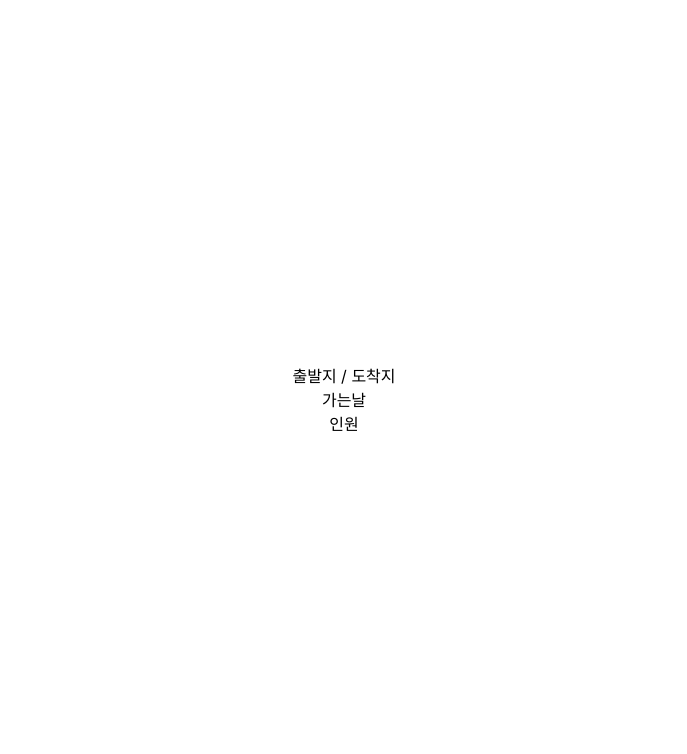
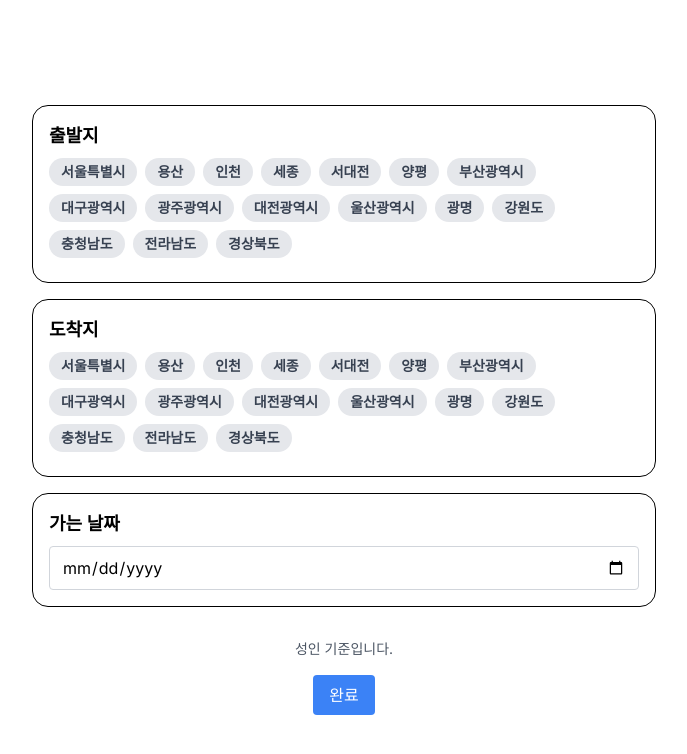
Before and after one commit to B09-Galaxy/teamProject, a Next.js app: page /search in a window 1280 px wide. Shown: the top 754 px of the page, without its empty margins (296-983 px from the left). Built offline with nearby package versions, Linux system fonts and the light colour scheme.

Commit message:
style: add search-page style

```diff
--- a/src/app/search/page.tsx
+++ b/src/app/search/page.tsx
@@ -1,9 +1,41 @@
+'use client';
+
+import Tag from '@/components/SearchPage/Tag';
+import { useState } from 'react';
+import locationData from '../../assets/location.json';
+
+const initialLocationData = Object.keys(locationData);
+
 function SearchPage() {
+  const [locations, setLocations] = useState<string[]>(initialLocationData);
+
   return (
-    <div className="flex justify-center items-center h-screen flex-col">
-      <section>출발지 / 도착지</section>
-      <section>가는날</section>
-      <section>인원</section>
+    <div className="flex justify-center items-center min-h-screen flex-col px-4">
+      <section className="border border-black rounded-2xl w-full md:w-2/4 p-4 mb-4 mt-5">
+        <h2 className="text-lg font-semibold mb-2">출발지</h2>
+        <div className="flex flex-wrap">
+          {locations.map((location: string) => (
+            <Tag key={location} name={location} />
+          ))}
+        </div>
+      </section>
+      <section className="border border-black rounded-2xl w-full md:w-2/4 p-4 mb-4">
+        <h2 className="text-lg font-semibold mb-2">도착지</h2>
+        <div className="flex flex-wrap">
+          {locations.map((location: string) => (
+            <Tag key={location} name={location} />
+          ))}
+        </div>
+      </section>
+      <section className="border border-black rounded-2xl w-full md:w-2/4 p-4 mb-4">
+        <h2 className="text-lg font-semibold mb-2">가는 날짜</h2>
+        <input
+          type="date"
+          className="border border-gray-300 rounded px-3 py-2 focus:outline-none focus:border-blue-500 w-full"
+        />
+      </section>
+      <p className="mt-4 text-sm text-gray-600">성인 기준입니다.</p>
+      <button className="mt-4 px-4 py-2 bg-blue-500 text-white rounded">완료</button>
     </div>
   );
 }
--- /dev/null
+++ b/src/assets/location.json
@@ -0,0 +1,18 @@
+{
+  "서울특별시": "",
+  "용산": "",
+  "인천": "",
+  "세종": "",
+  "서대전": "",
+  "양평": "",
+  "부산광역시": "",
+  "대구광역시": "",
+  "광주광역시": "",
+  "대전광역시": "",
+  "울산광역시": "",
+  "광명": "",
+  "강원도": "",
+  "충청남도": "",
+  "전라남도": "",
+  "경상북도": ""
+}
--- /dev/null
+++ b/src/components/SearchPage/Tag.tsx
@@ -0,0 +1,9 @@
+function Tag({ name }: { name: string }) {
+  return (
+    <div className="inline-block bg-gray-200 rounded-full px-3 py-1 text-sm font-semibold text-gray-700 mr-2 mb-2 hover:bg-gray-300 hover:text-gray-800 cursor-pointer transition duration-300 ease-in-out">
+      {name}
+    </div>
+  );
+}
+
+export default Tag;
```
